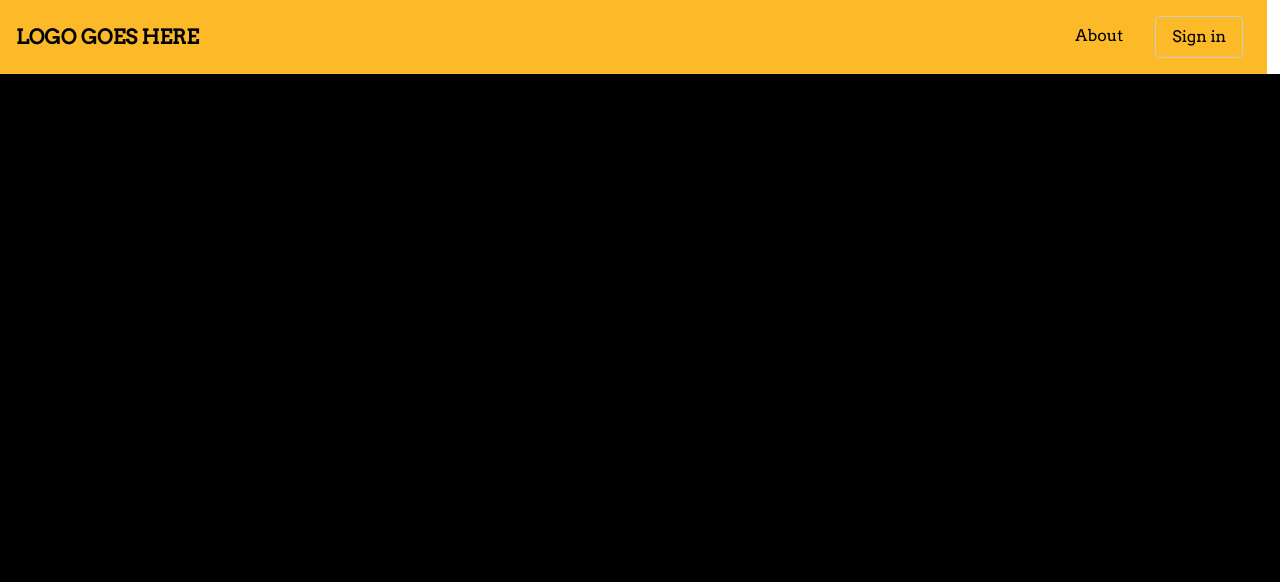
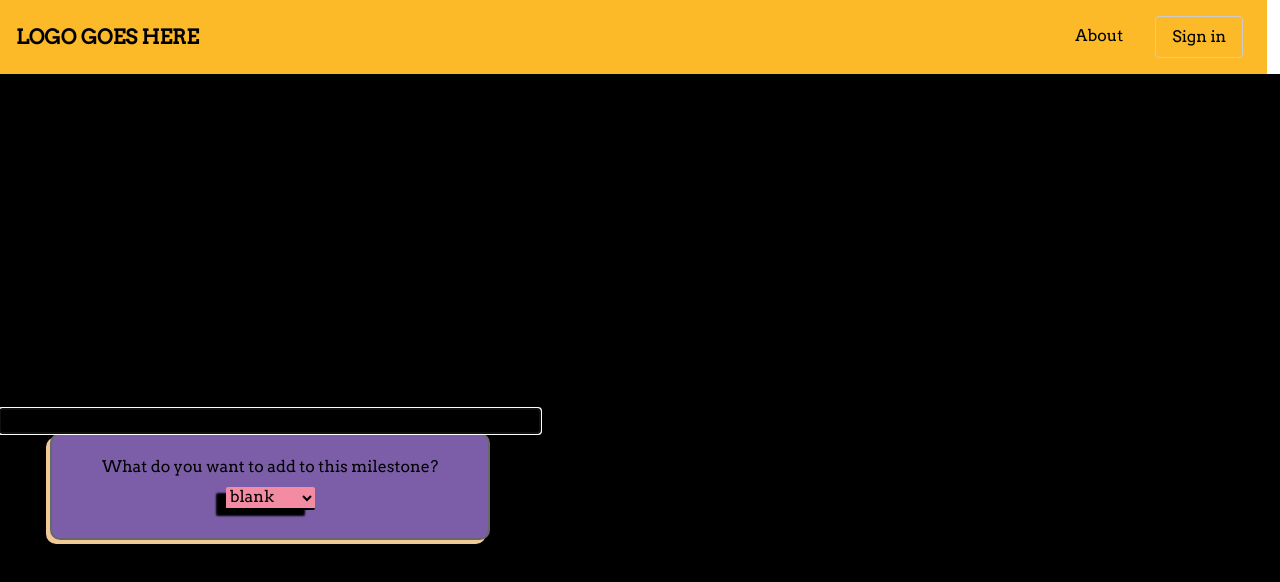
Before and after one commit to wfreemansmith/life-cycle-app, a Svelte app: page /about in a window 1280 px wide. Shown: the top 582 px of the page. Built offline with nearby package versions, Linux system fonts and the light colour scheme.

Commit message:
subevent component added

```diff
--- a/src/App.svelte
+++ b/src/App.svelte
@@ -3,7 +3,7 @@
   import Login from "./components/Login.svelte";
   import Tree from "./components/Tree.svelte";
   import AccountPage from "./components/AccountPage.svelte";
-  import userStore from "./utils/userStore";
+  import TestingPage from "./components/TestingPage.svelte";
   import Nav from "./components/Nav.svelte";
 
   // let loggedInUser = null;
@@ -24,13 +24,9 @@
       class="main text-center flex flex-col items-start justify-center flex-wrap w-auto h-screen bg-[black]"
     >
       <Route path="/" component={Login} />
-        <!-- <Login />
-
-      </Route> -->
       <Route path="/account" component={AccountPage} />
       <Route path="/create" component={Tree} />
-        <!-- <Tree {loggedInUser} />
-      </Route> -->
+      <Route path="/about" component={TestingPage} />
     </main>
   </div>
 </Router>
--- /dev/null
+++ b/src/components/SubEvent.svelte
@@ -0,0 +1,102 @@
+<script>
+  let eventType = "blank"
+
+  const toggleType = (event) => {
+    eventType=event.target.value
+  }
+
+</script>
+
+<div>
+  <article >
+    {#if eventType === "blank"}
+    <label for="select">What do you want to add to this milestone?</label>
+    <select id="select" on:change={toggleType}>
+      <option value="blank">blank</option>
+      <option value="location">Location</option>
+      <option value="text">Text</option>
+      <option value="photos">Photos</option>
+    </select>
+    {:else if eventType === "location"}
+    <h1>Location</h1>
+    <button value="blank" on:click={toggleType}>back</button>
+    {:else if eventType === "photos"}
+    <h1>Photos</h1>
+    <button value="blank" on:click={toggleType}>back</button>
+    {:else if eventType === "text"}
+    <h1>Text</h1>
+    <button value="blank" on:click={toggleType}>back</button>
+    {/if}
+  </article>
+</div>
+
+<style>
+  div {
+    z-index: 1;
+  }
+
+  form {
+    z-index: 1;
+  }
+  h1 {
+    color: #eff3f4;
+    text-transform: uppercase;
+    font-size: 2em;
+    font-weight: 100;
+  }
+
+  article {
+    border-width: 2px;
+    border-style: solid;
+    border-color: #66686b;
+    border-radius: 10px;
+    width: fit-content;
+    padding: 20px 50px;
+    background-color: #7b5ea7;
+    margin: 0px 50px;
+    box-shadow: -4px 4px 0px 0px #f0c996;
+  }
+
+  select {
+    display: flex;
+    flex-direction: column;
+    align-items: center;
+    margin: auto;
+    margin-bottom: 8px;
+    margin-top: 8px;
+    background-color: #f38ba3;
+    box-shadow: -10px 6px 2px black;
+    border: none;
+    border-bottom: 2px solid black;
+    justify-self: auto;
+    z-index: 1;
+  }
+
+  button {
+    background-color: #ed203d;
+    margin: auto;
+    min-width: 15px;
+    min-height: 15px;
+  }
+
+  .add-event {
+    margin-top: 10px;
+  }
+  @keyframes append-animate {
+    from {
+      transform: scale(0);
+      opacity: 0;
+    }
+    to {
+      transform: scale(1.2);
+      opacity: 1;
+    }
+    to {
+      transform: scale(1);
+      opacity: 1;
+    }
+  }
+  .new-form {
+    animation: append-animate 0.3s linear;
+  }
+</style>
--- /dev/null
+++ b/src/components/TestingPage.svelte
@@ -0,0 +1,10 @@
+<script>
+  import SubEvent from "./SubEvent.svelte";
+
+
+</script>
+
+<main>
+  <h1>Page for testing components!</h1>
+  <SubEvent />
+</main>
```
